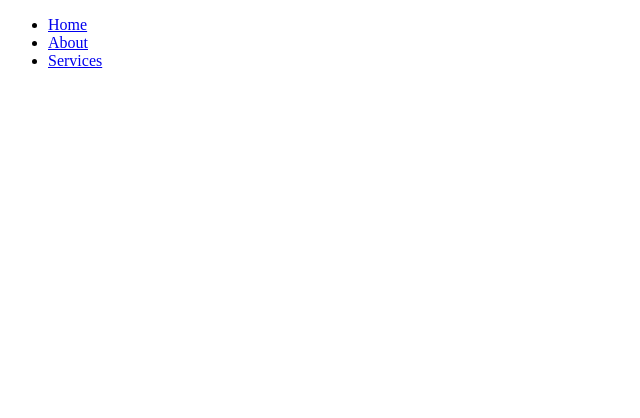
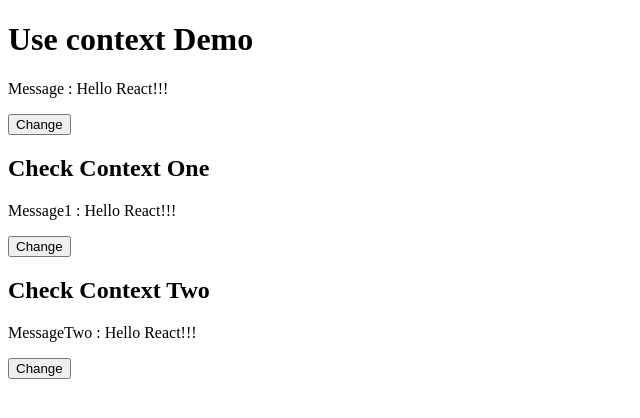
Before and after one commit to lazyDev-ak/ReactJs, a React (Create React App) app: page / in a window 1280 px wide. Before the commit this address had no page. Shown: the top 418 px of the page, without its empty margins (0-640 px from the left). Built offline with nearby package versions, Linux system fonts and the light colour scheme.

Commit message:
22/12/22 (useContext)

```diff
--- /dev/null
+++ b/src/UseContextDemo.js
@@ -0,0 +1,61 @@
+import React, { createContext, useContext } from "react"
+
+const MyContext=createContext()
+
+function UseContextDemo(){
+
+    const [message,setMessage]=React.useState("Hello React!!!")
+
+    const handleChange=()=>{
+        setMessage("Hiiiiiiiii")
+    }
+
+    return(
+        <MyContext.Provider value={{message,setMessage}}>
+        <div>
+            <h1>Use context Demo</h1>
+            <p>Message : {message}</p>
+            <button type="button" onClick={handleChange}>Change</button>
+            <CheckContextOne/>
+            <CheckContextTwo/>
+
+        </div>
+        </MyContext.Provider>
+    )
+}
+
+function CheckContextOne(){
+
+    const {message,setMessage}=useContext(MyContext)
+
+    const handleChange=()=>{
+        setMessage("Helloooooooo")
+    }
+
+    return(
+        <div>
+            <h2>Check Context One</h2>
+            <p>Message1 : {message}</p>
+            <button type="button" onClick={handleChange}>Change</button>
+        </div>
+    )
+}
+
+
+function CheckContextTwo(){
+
+    const {message,setMessage}=useContext(MyContext)
+
+    const handleChange=()=>{
+        setMessage("byyyyeeeeee")
+    }
+    return(
+        <div>
+            <h2>Check Context Two</h2>
+            <p>MessageTwo : {message}</p>
+            <button type="button" onClick={handleChange}>Change</button>
+        </div>
+    )
+}
+
+export default UseContextDemo
--- a/src/index.js
+++ b/src/index.js
@@ -14,6 +14,7 @@ import CallBackEvent from './CallBackEvent';
 import LifeCycleMethods from './LifeCycleMethods';
 import UseEffectDemo from './UseEffectDemo';
 import App1 from './App1';
+import UseContextDemo from './UseContextDemo';
 
 const tag= <h1>Hello React!!!</h1>
 const message="Hiiiiii"
@@ -28,7 +29,7 @@ root.render(
   <div>
     {/* <PropsInput/>
     <PropsDemo/> */}
-    <App1/>
+    <UseContextDemo/>
   </div>
 
   // <Form/>
```
